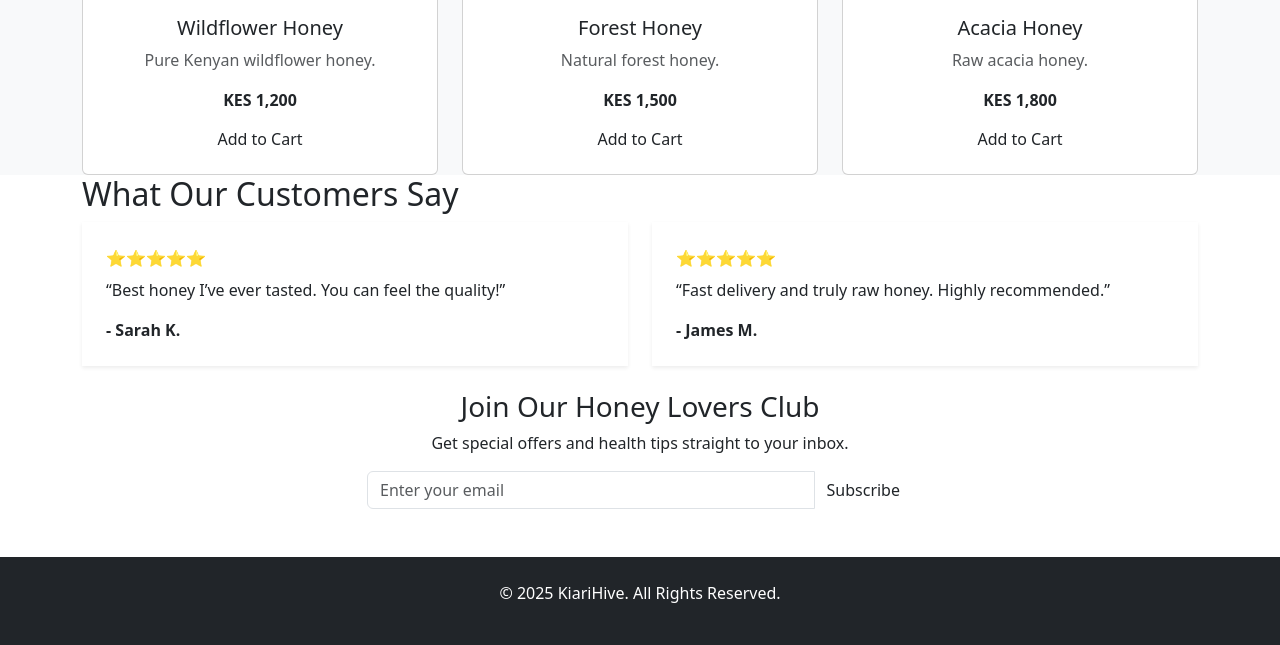
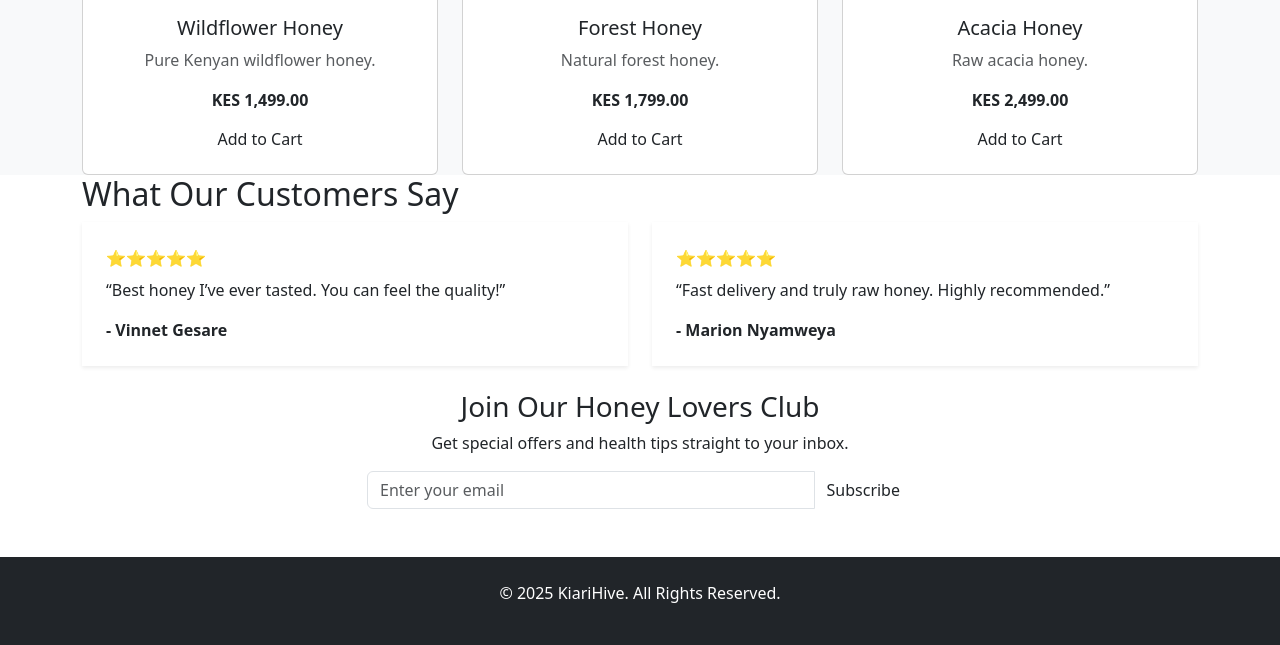
Before and after one commit to Yung-Leon/kiarihive.com, a PHP site: page / in a window 1280 px wide. Shown: the part 701-1346 px from the top of the page. Run offline with PHP 8.4, Linux system fonts and the light colour scheme.

Commit message:
Update index.php

```diff
--- a/index.php
+++ b/index.php
@@ -90,7 +90,7 @@
           <div class="card-body text-center">
             <h5>Wildflower Honey</h5>
             <p class="text-muted">Pure Kenyan wildflower honey.</p>
-            <strong>KES 1,200</strong><br>
+            <strong>KES 1,499.00</strong><br>
             <button class="btn btn-honey mt-2" onclick='addToCart({id:1,name:"Wildflower Honey",price:1200})'>Add to Cart</button>
           </div>
         </div>
@@ -103,7 +103,7 @@
           <div class="card-body text-center">
             <h5>Forest Honey</h5>
             <p class="text-muted">Natural forest honey.</p>
-            <strong>KES 1,500</strong><br>
+            <strong>KES 1,799.00</strong><br>
             <button class="btn btn-honey mt-2" onclick='addToCart({id:2,name:"Forest Honey",price:1500})'>Add to Cart</button>
           </div>
         </div>
@@ -116,7 +116,7 @@
           <div class="card-body text-center">
             <h5>Acacia Honey</h5>
             <p class="text-muted">Raw acacia honey.</p>
-            <strong>KES 1,800</strong><br>
+            <strong>KES 2,499.00</strong><br>
             <button class="btn btn-honey mt-2" onclick='addToCart({id:3,name:"Acacia Honey",price:1800})'>Add to Cart</button>
           </div>
         </div>
@@ -135,14 +135,14 @@
         <div class="p-4 shadow-sm">
           ⭐⭐⭐⭐⭐
           <p class="mt-2">“Best honey I’ve ever tasted. You can feel the quality!”</p>
-          <strong>- Sarah K.</strong>
+          <strong>- Vinnet Gesare</strong>
         </div>
       </div>
       <div class="col-md-6 mb-4">
         <div class="p-4 shadow-sm">
           ⭐⭐⭐⭐⭐
           <p class="mt-2">“Fast delivery and truly raw honey. Highly recommended.”</p>
-          <strong>- James M.</strong>
+          <strong>- Marion Nyamweya</strong>
         </div>
       </div>
     </div>
```
